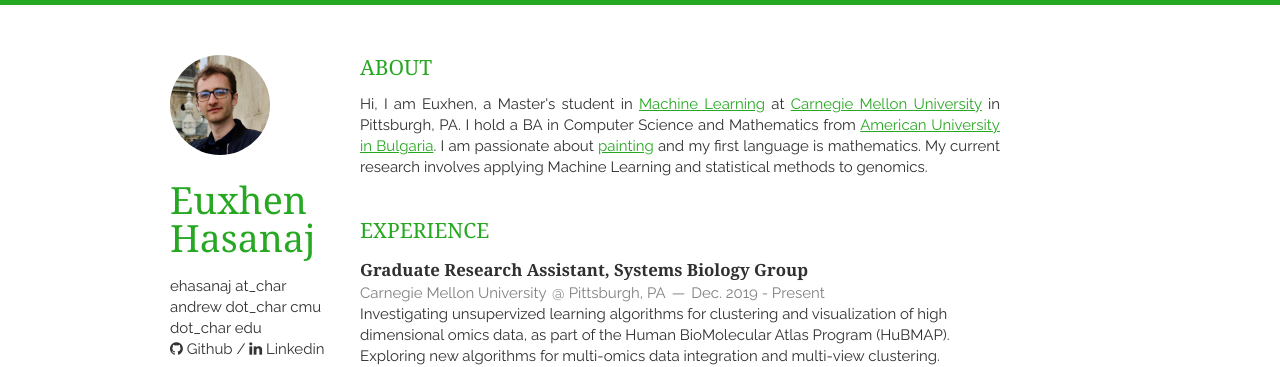
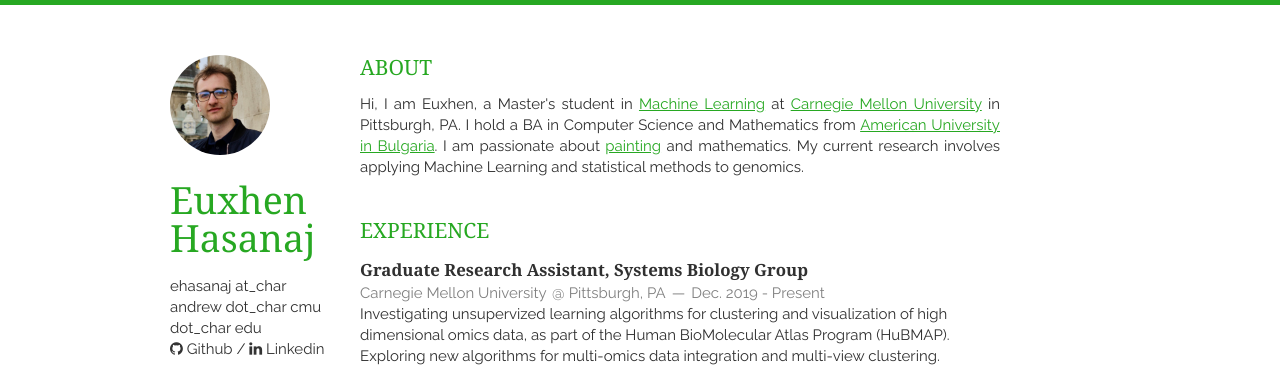
Before and after one commit to ferrocactus/ferrocactus.github.io, a Jekyll site: the page built from index.html, in a window 1280 px wide. Shown: the top 367 px of the page. Built offline with Jekyll 4.4.1, drawn with Linux system fonts in a browser that asks for light colours; nearby versions of some CDN libraries; the list of posts is cut into pages by our own code.

Commit message:
removed first lang

```diff
--- a/_includes/about.html
+++ b/_includes/about.html
@@ -2,7 +2,7 @@
     <h1>About</h1>
     <article>
         <p style="text-align:justify;">
-        Hi, I am Euxhen, a Master's student in <a href="https://www.ml.cmu.edu/" class="mylink">Machine Learning</a> at <a href="https://www.cmu.edu/" class="mylink">Carnegie Mellon University</a> in Pittsburgh, PA. I hold a BA in Computer Science and Mathematics from <a href="https://www.aubg.edu/" class="mylink">American University in Bulgaria</a>. I am passionate about <a href="paintings.html" class="mylink">painting</a> and my first language is mathematics. My current research involves applying Machine Learning and statistical methods to genomics.
+        Hi, I am Euxhen, a Master's student in <a href="https://www.ml.cmu.edu/" class="mylink">Machine Learning</a> at <a href="https://www.cmu.edu/" class="mylink">Carnegie Mellon University</a> in Pittsburgh, PA. I hold a BA in Computer Science and Mathematics from <a href="https://www.aubg.edu/" class="mylink">American University in Bulgaria</a>. I am passionate about <a href="paintings.html" class="mylink">painting</a> and mathematics. My current research involves applying Machine Learning and statistical methods to genomics.
         </p>
     </article>
 </section>
```
